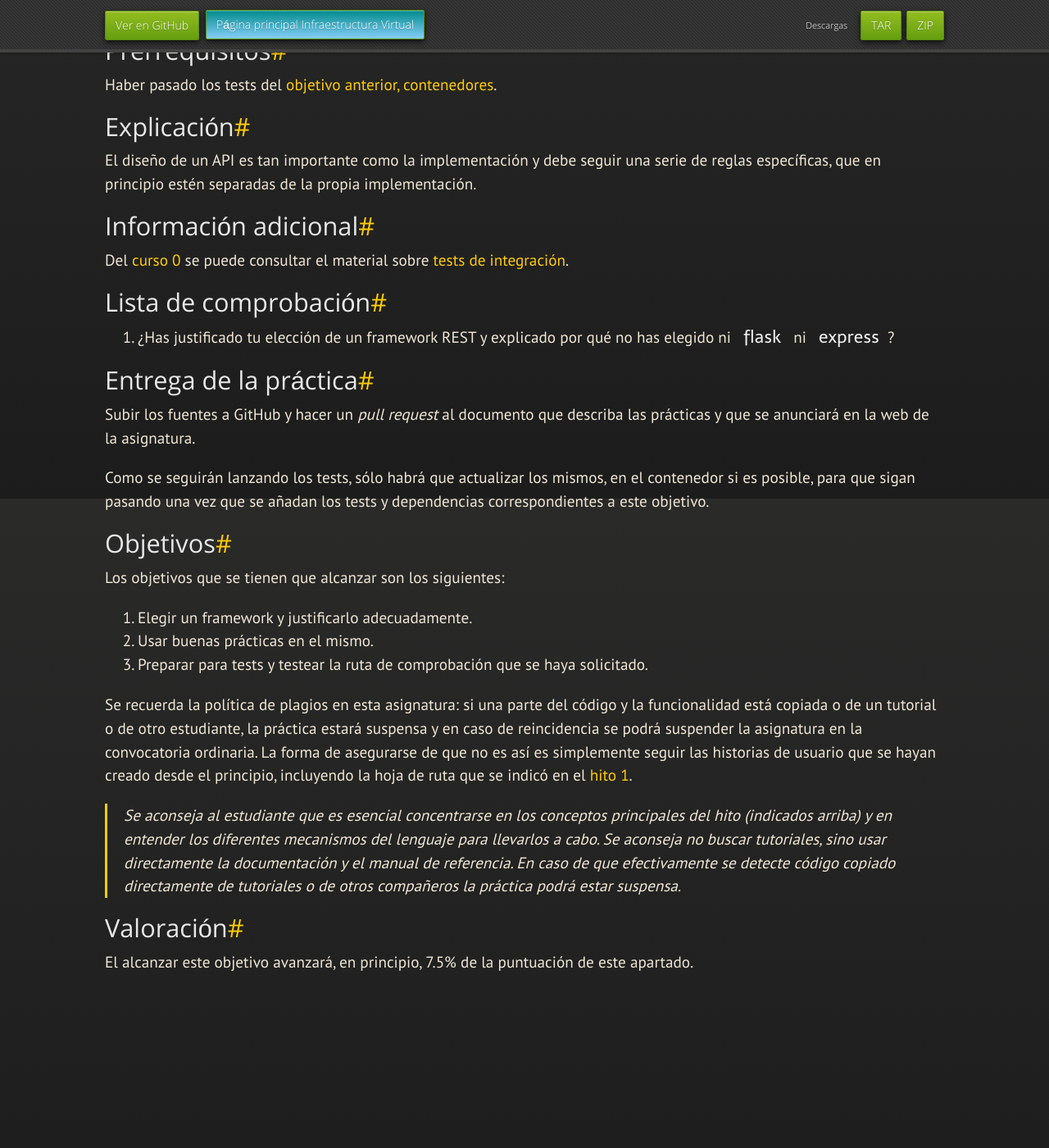
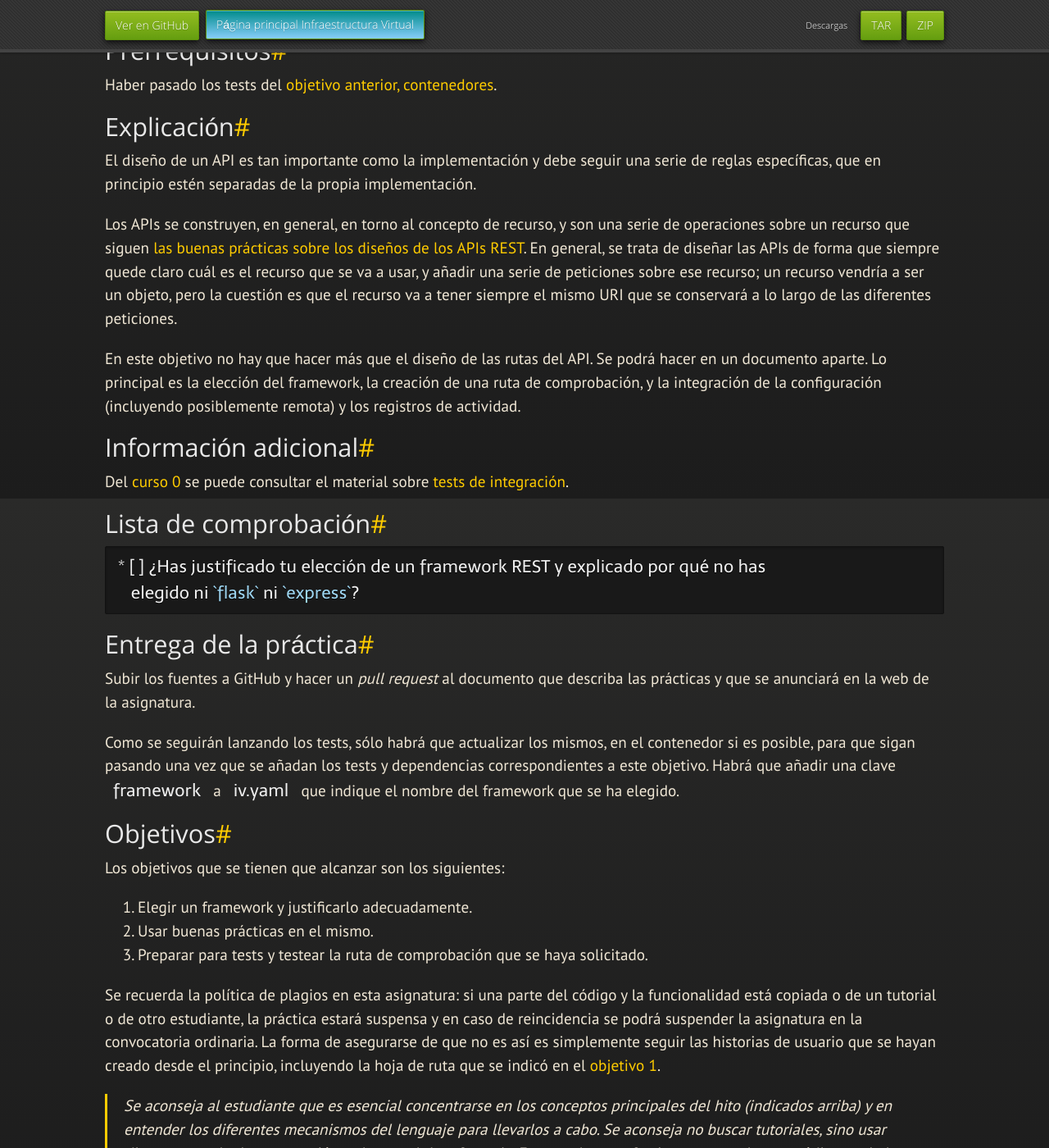
Before and after one commit to JJ/IV, a Jekyll site: the page built from documentos/proyecto/8.REST.md, in a window 1280 px wide and 1400 px high, scrolled down 292 px. Shown: the whole window at 82% size. Built offline with Jekyll 4.4.1, drawn with Linux system fonts in a browser that asks for light colours; nearby versions of some CDN libraries; some web fonts are replaced; our own code applies the rules of GitHub Pages for plain Markdown files; before the commit the page ends 1590 px from its top, so only the background shows below that.

Commit message:
Sync documentos/proyecto/8.REST.md de master a gh-pages

````diff
--- a/documentos/proyecto/8.REST.md
+++ b/documentos/proyecto/8.REST.md
@@ -20,6 +20,20 @@ El diseño de un API es tan importante como la implementación y debe seguir una
 serie de reglas específicas, que en principio estén separadas de la propia
 implementación.
 
+Los APIs se construyen, en general, en torno al concepto de recurso, y son una
+serie de operaciones sobre un recurso que siguen [las buenas prácticas sobre los
+diseños de los APIs REST](http://jj.github.io/CC/documentos/temas/REST). En
+general, se trata de diseñar las APIs de forma que siempre quede claro cuál es
+el recurso que se va a usar, y añadir una serie de peticiones sobre ese recurso;
+un recurso vendría a ser un objeto, pero la cuestión es que el recurso va a
+tener siempre el mismo URI que se conservará a lo largo de las diferentes
+peticiones.
+
+En este objetivo no hay que hacer más que el diseño de las rutas del API. Se
+podrá hacer en un documento aparte. Lo principal es la elección del framework,
+la creación de una ruta de comprobación, y la integración de la configuración
+(incluyendo posiblemente remota) y los registros de actividad.
+
 ## Información adicional
 
 Del [curso 0](https://jj.github.io/curso-tdd) se puede consultar el
@@ -29,8 +43,10 @@ sobre
 
 ## Lista de comprobación
 
-1. ¿Has justificado tu elección de un framework REST y explicado por qué no has
+```markdown
+* [ ] ¿Has justificado tu elección de un framework REST y explicado por qué no has
    elegido ni `flask` ni `express`?
+```
 
 ## Entrega de la práctica
 
@@ -40,7 +56,8 @@ asignatura.
 
 Como se seguirán lanzando los tests, sólo habrá que actualizar los mismos, en el
 contenedor si es posible, para que sigan pasando una vez que se añadan los tests
-y dependencias correspondientes a este objetivo.
+y dependencias correspondientes a este objetivo. Habrá que añadir una clave
+`framework` a `iv.yaml` que indique el nombre del framework que se ha elegido.
 
 ## Objetivos
 
@@ -56,7 +73,7 @@ estudiante, la práctica estará suspensa y en caso de reincidencia se
 podrá suspender la asignatura en la convocatoria ordinaria. La forma
 de asegurarse de que no es así es simplemente seguir las historias de
 usuario que se hayan creado desde el principio, incluyendo la hoja de
-ruta que se indicó en el [hito 1](1.Infraestructura).
+ruta que se indicó en el [objetivo 1](1.Infraestructura).
 
 > Se aconseja al estudiante que es esencial concentrarse en los conceptos
 > principales del hito (indicados arriba) y en entender los diferentes
````
